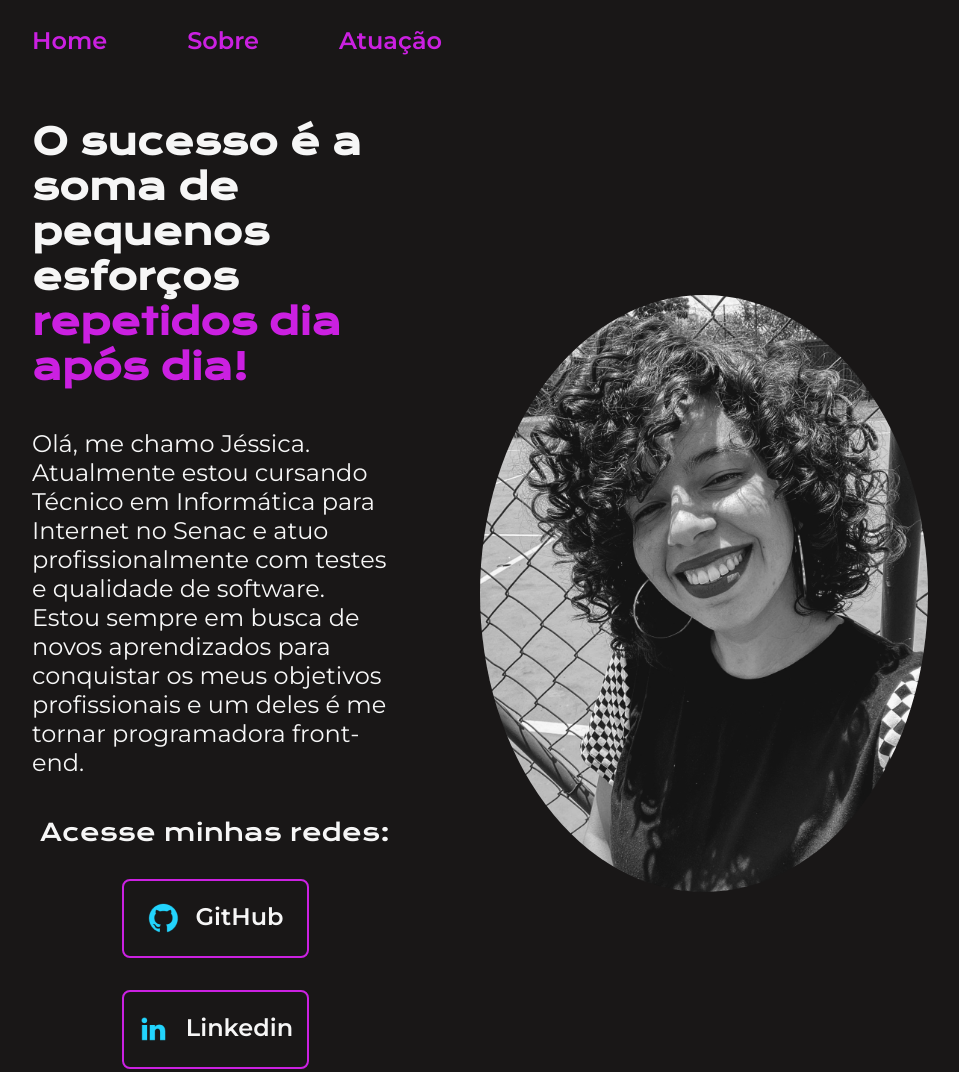
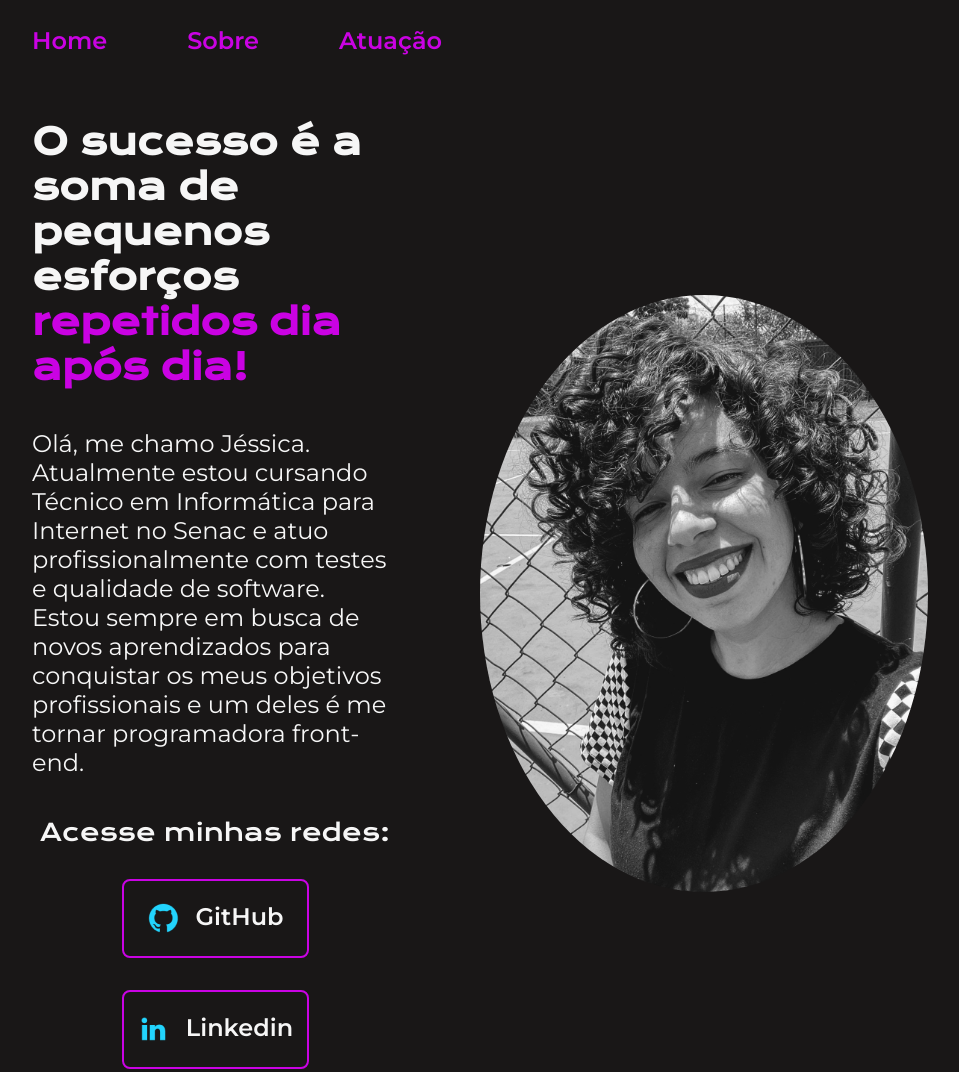
Before and after one commit to jessicadgomes/portfolio-alura, a plain HTML site: page index.html in a window 1280 px wide. Shown: the top 1072 px of the page, without its empty margins (160-1119 px from the left). Drawn offline with nearby package versions, Linux system fonts and the light colour scheme.

Commit message:
alterando cor terciaria

```diff
--- a/styles/style.css
+++ b/styles/style.css
@@ -3,7 +3,7 @@
 :root {
     --cor-primaria: #191717;
     --cor-secundaria: #F6F6F6;
-    --cor-terciaria: #e322fde1;
+    --cor-terciaria: #e100ffe1;
     --cor-hover: #807878d7;
 
     --fonte-primaria: 'Krona One', sans-serif;
```
